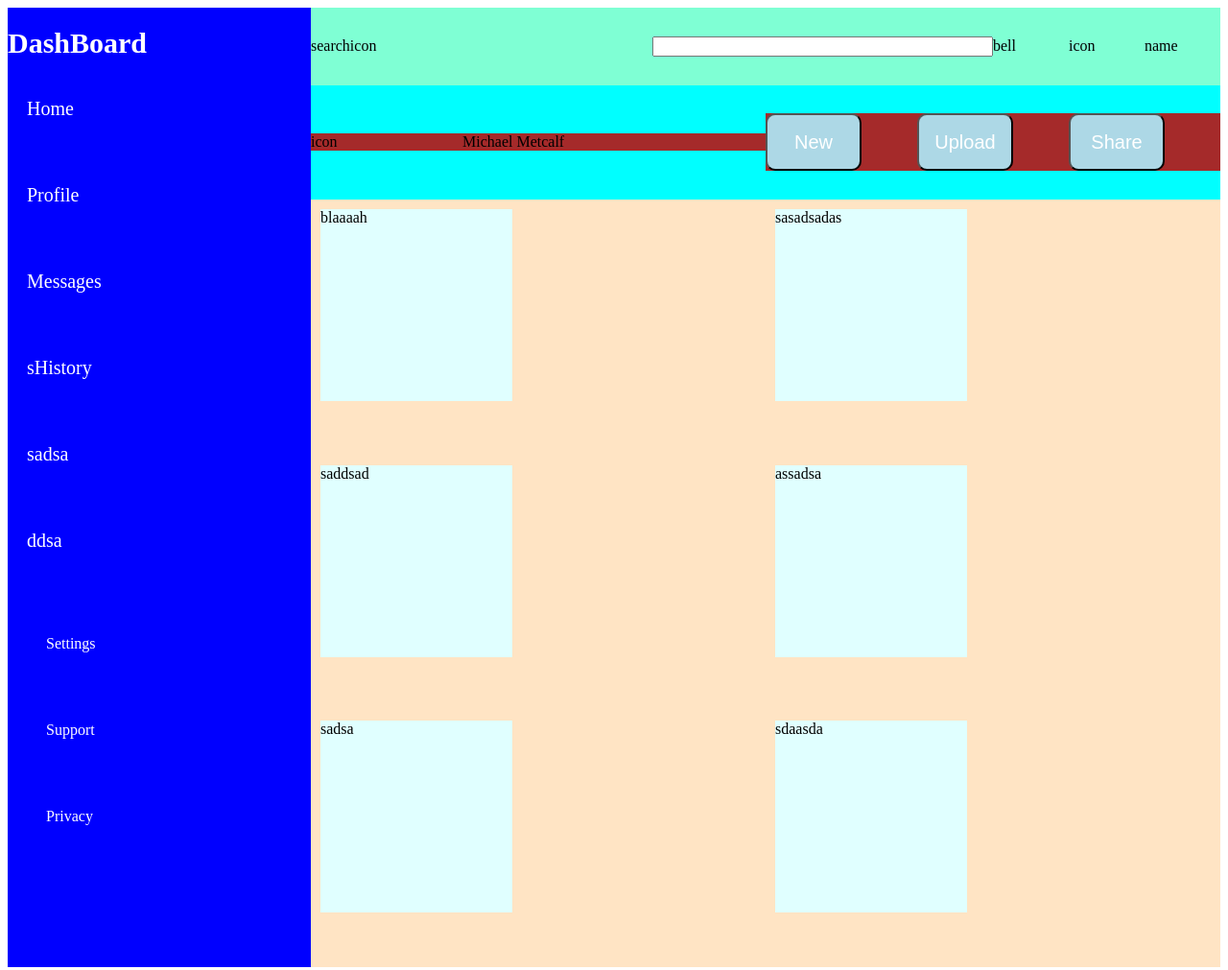
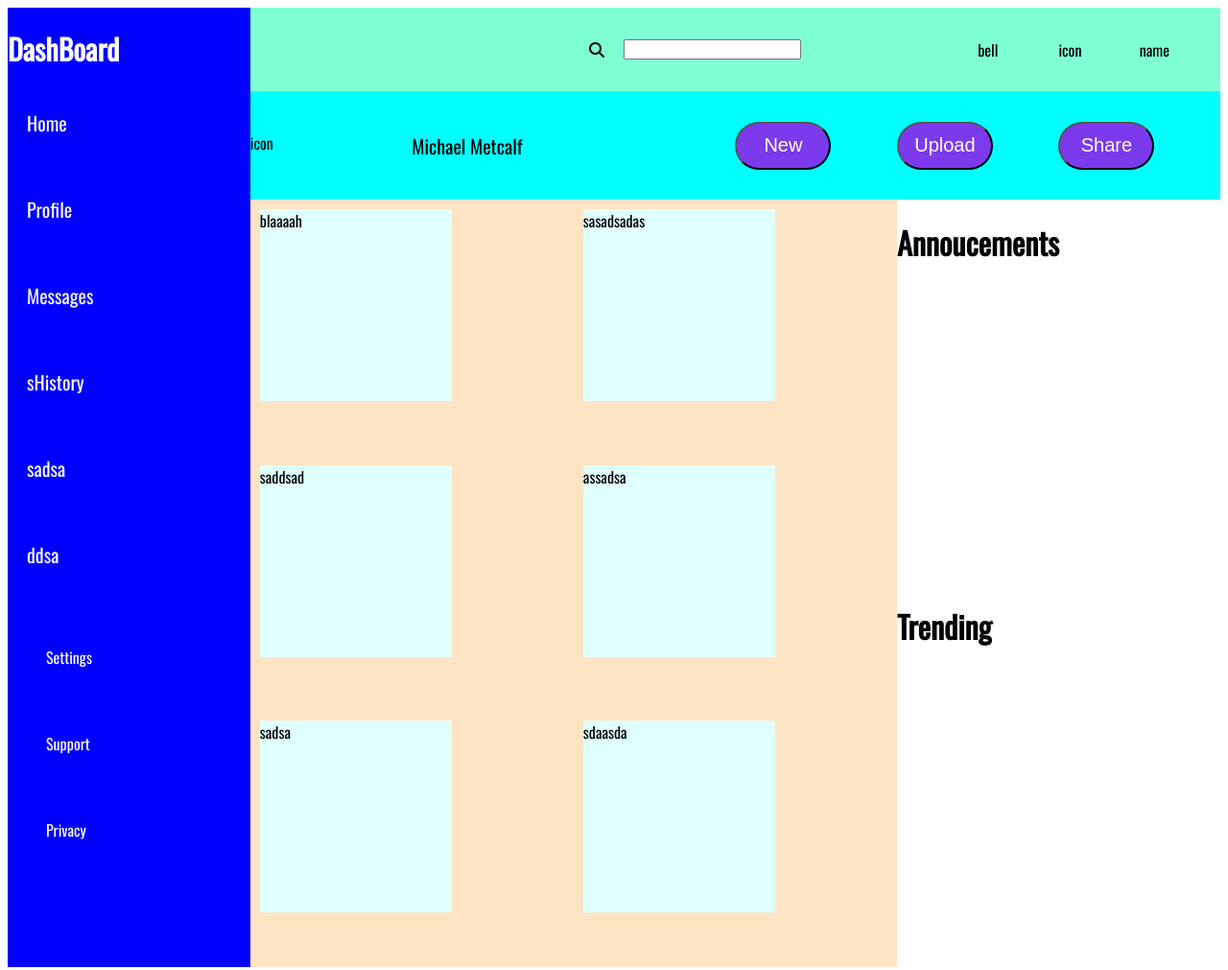
Before and after one commit to MichaelMMet/Admin-Dashboard, a plain HTML site: page index.html in a window 1280 px wide. Shown: the whole page at 96% size. Drawn offline with nearby package versions, Linux system fonts and the light colour scheme.

Commit message:
Placeholder

```diff
--- a/index.html
+++ b/index.html
@@ -2,11 +2,17 @@
 <html lang="en">
 
 <head>
+    <script src="https://kit.fontawesome.com/62fde95db0.js" crossorigin="anonymous"></script>
+
     <meta charset="UTF-8">
     <meta http-equiv="X-UA-Compatible" content="IE=edge">
     <meta name="viewport" content="width=device-width, initial-scale=1.0">
     <title>Document</title>
     <link rel="stylesheet" href="style.css">
+
+    <link rel="preconnect" href="https://fonts.googleapis.com">
+    <link rel="preconnect" href="https://fonts.gstatic.com" crossorigin>
+    <link href="https://fonts.googleapis.com/css2?family=Oswald&display=swap" rel="stylesheet">
 
 </head>
 
@@ -31,8 +37,9 @@
         <div class=header>
             <div class="top-header">
                 <div class="top-left-header">
-                    <div>searchicon</div>
-                    <input type="text">
+                    <i class="fa-solid fa-magnifying-glass"></i>
+
+                    <input type="text" id ="search" name ="searched" class ="searchy">
                 </div>
                 <div class="top-right-header">
                     <div>bell</div>
@@ -43,7 +50,7 @@
             <div class="bottom-header">
                 <div class="bottom-right-header">
                     <div>icon</div>
-                    <hi>Michael Metcalf</hi>
+                    <hi class = "user-name">Michael Metcalf</hi>
                 </div>
                 <div class="bottom-left-header">
                     <button>New</button>
@@ -54,8 +61,8 @@
         </div>
 
 
-
-        <div class= "main-body">
+        <div class="main-body">
+            <div class="my-projects">
                 <div class="project">blaaaah</div>
                 <div class="project">sasadsadas</div>
                 <div class="project">saddsad</div>
@@ -64,7 +71,22 @@
                 <div class="project">sdaasda</div>
             </div>
 
-        <div class="annoucements"></div>
+            <div class="main-body-left">
+                <div class="annoucements">
+                    <h1>Annoucements</h1>
+                    <div class="annoucement">
+
+                    </div>
+                </div>
+                <div class ="Trending">
+                    <h1>Trending</h1>
+                    <div class ="trend">
+
+                    </div>
+                </div>
+            </div>
+
+        </div>
 
     </div>
 </body>
--- a/style.css
+++ b/style.css
@@ -1,6 +1,11 @@
+body{
+    font-family: 'Oswald', sans-serif;
+
+}
+
 .container{
     display: grid;
-    grid-template-columns: 1fr 3fr;
+    grid-template-columns: 1fr 4fr;
     grid-template-rows:1fr 4fr ;
 }
 
@@ -13,6 +18,18 @@
     grid-template-columns: 1fr;
 }
 
+.user-name{
+    font-size: 20px;
+}
+
+.searchy{
+    justify-self: start;
+}
+
+.fa-magnifying-glass{
+    justify-self: end;
+}
+
 .top-header{
     background-color: aquamarine;
     display: grid;
@@ -21,8 +38,9 @@
 
 .top-left-header{
     align-items: center;
-
     display: grid;
+    justify-content: start;
+    gap: 20px;
     grid-template-columns: 1fr 1fr;
 }
 
@@ -45,20 +63,18 @@ grid-template-columns: 2fr  2fr;
     align-items: center;
     display: grid;
     grid-template-columns: 1fr 1fr 1fr;
-    background-color: brown;
 }
 
 .bottom-right-header{
     display: grid;
     grid-template-columns: 1fr 1fr 1fr;
-    background-color: brown;
 }
 
 button{
     width: 100px;
-    height: 60px;
-    background-color: lightblue;
-    border-radius: 10px;
+    height: 50px;
+    background-color: #7c3aed;
+    border-radius: 50px;
     color: white;
     font-size: 20px;
 }
@@ -106,11 +122,25 @@ grid-row: 1/4;
 }
 
 .main-body{
+display: grid;
+grid-template-columns: 2fr 1fr;
+
+}
+
+.my-projects{
 background-color: bisque;
 display: grid;
 grid-template-columns: 1fr 1fr;
 grid-template-rows: 1fr 1fr 1fr;
 }
+
+.main-body-left{
+    display: grid;
+    grid-column: 1fr 1fr;
+
+}
+
+
 
 .project{
     margin: 10px;
```
Lines whose indentation alone changed are shown as unchanged.
